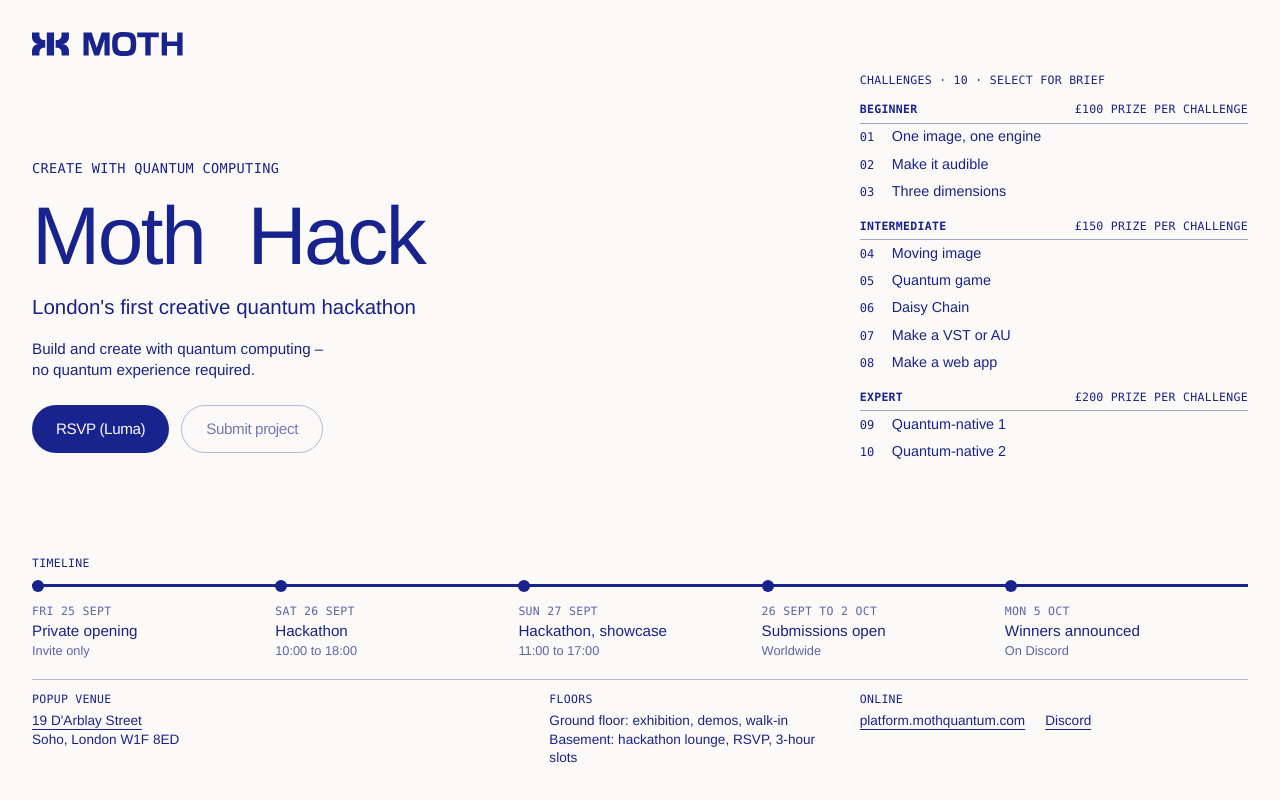
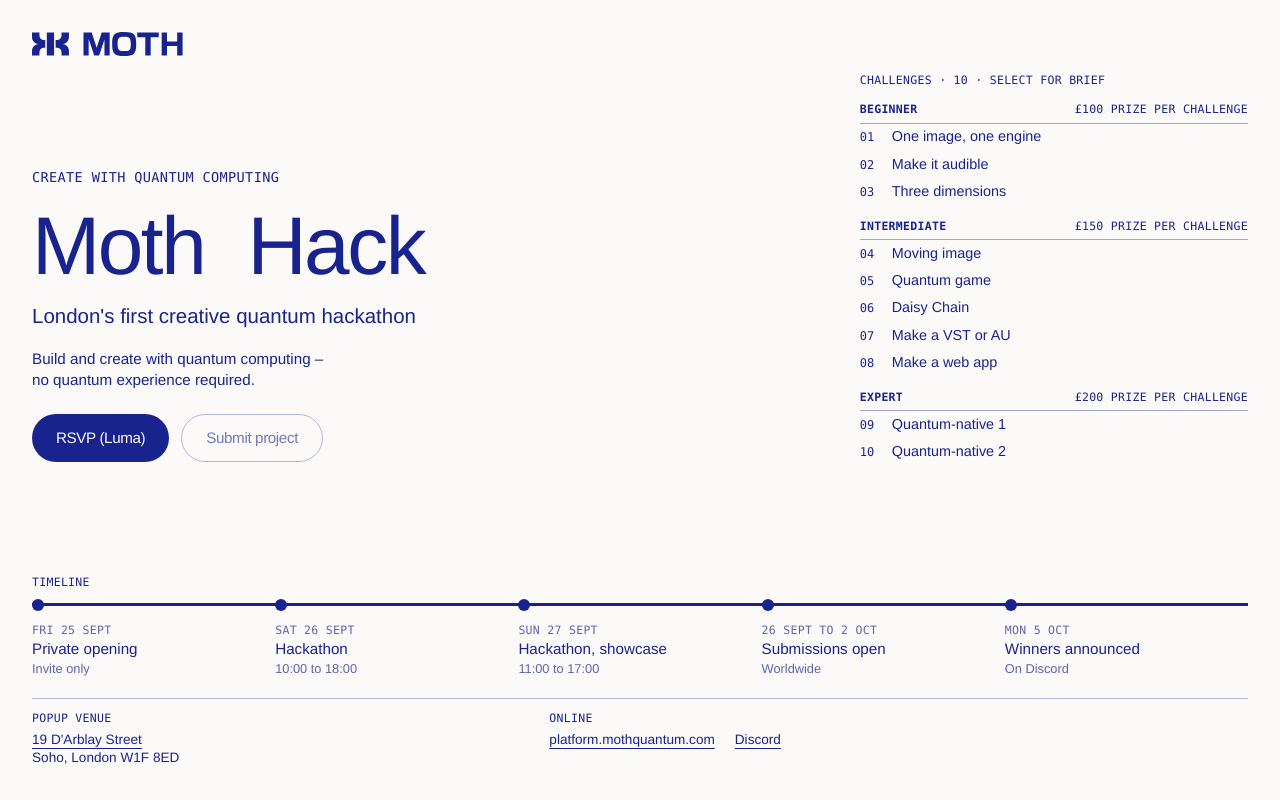
Before and after one commit to moth-quantum/moth-hack-sep-2026, a Next.js app: page / in a window 1280 px wide. Built offline with nearby package versions, Linux system fonts and the light colour scheme; a web font is replaced by a local one.

Commit message:
Deleted the floor information

```diff
--- a/app/page.tsx
+++ b/app/page.tsx
@@ -80,11 +80,6 @@
             </a>
             <div>{event.venue.area}</div>
           </div>
-          <div className="col-span-12 sm:col-span-6 lg:col-span-3">
-            <h2 className="font-mono text-[0.72rem] uppercase tracking-wide mb-1">Floors</h2>
-            <div>{event.venue.ground}</div>
-            <div>{event.venue.basement}</div>
-          </div>
           <div className="col-span-12 lg:col-span-4">
             <h2 className="font-mono text-[0.72rem] uppercase tracking-wide mb-1">Online</h2>
             <div className="flex flex-wrap gap-x-5 gap-y-1">
```
